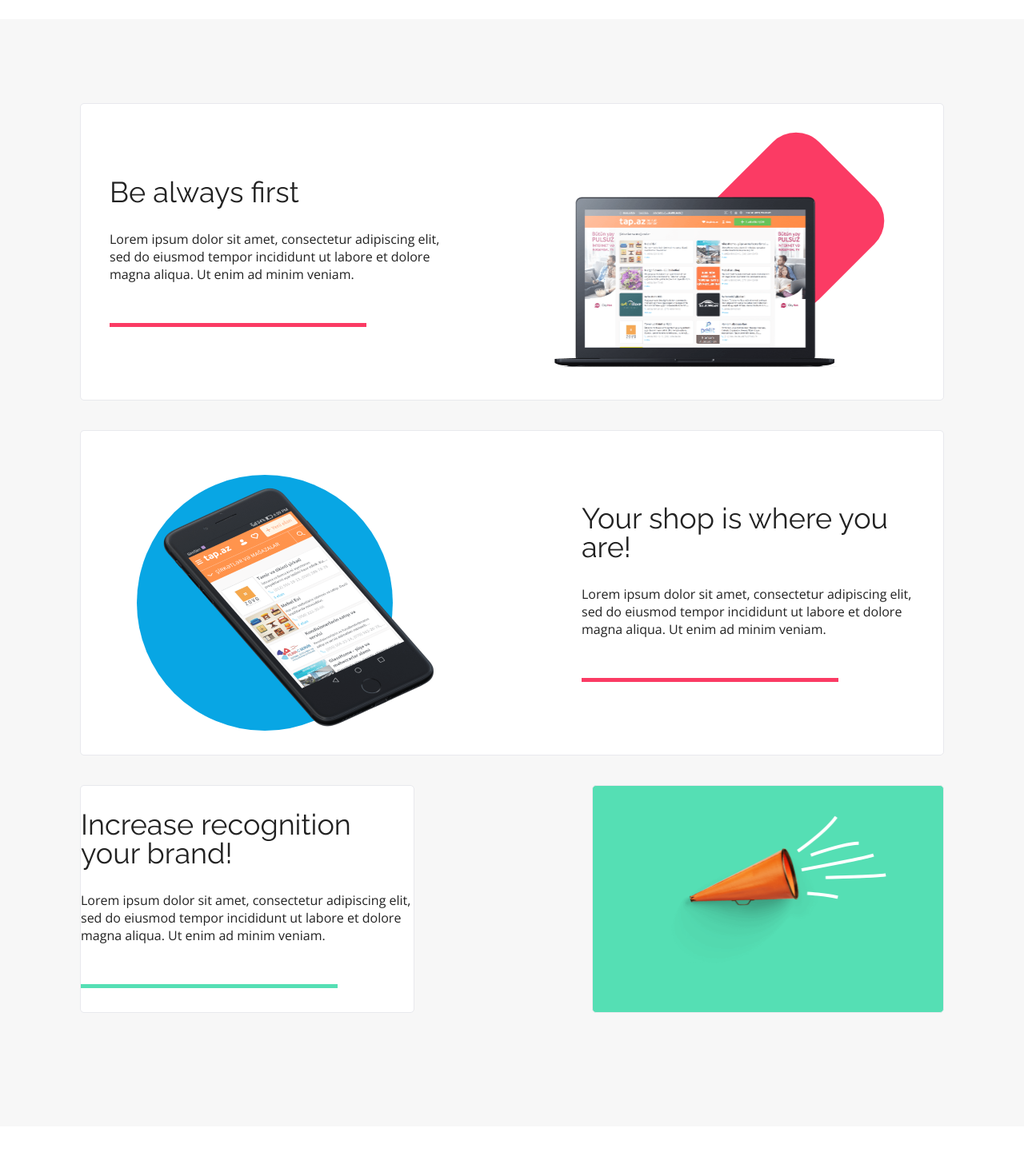
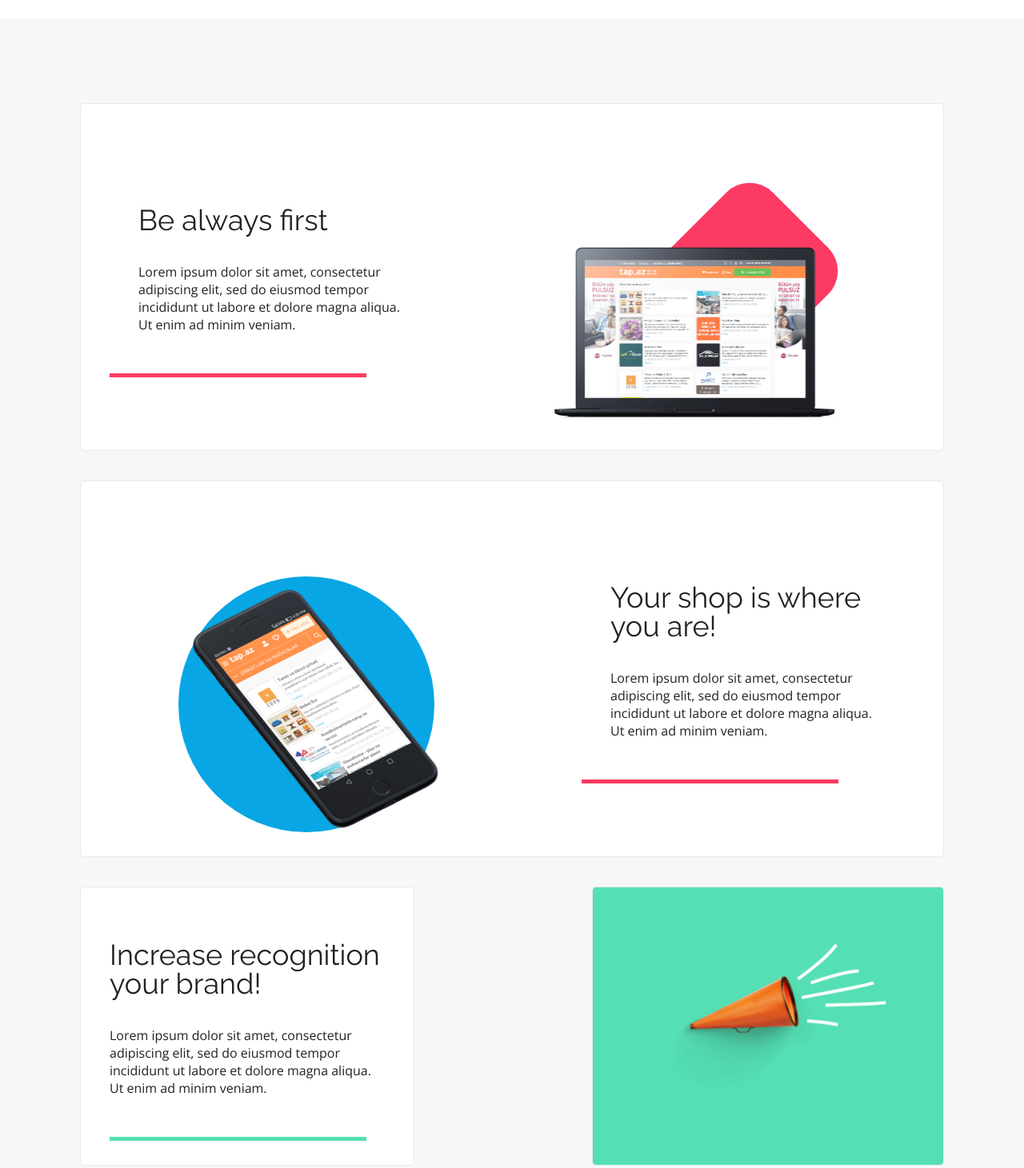
Before and after one commit to malineczky/best--shop, a website built with Parcel: page index.html in a window 1280 px wide. Shown: the part 1320-2781 px from the top of the page at 80% size. Built offline with nearby package versions, Linux system fonts and the light colour scheme; files whose address does not match are found by name.

Commit message:
prettier installed, anchors added, benefits styled

```diff
--- a/index.html
+++ b/index.html
@@ -55,7 +55,7 @@
 
     <main>
       <!-- SECTION STATISTICS -->
-      <section class="statistics">
+      <section class="statistics" id="why-us">
         <div class="statistics__content container">
           <h2 class="statistics__title">
             The most popular sales platform in country
@@ -91,7 +91,7 @@
         </div>
       </section>
 <!-- SECTION BENEFITS-->
-      <section class="benefits">
+      <section class="benefits" id="benefits">
         <div class="benefits__container container">
 
           <div class="benefits__single benefits__single--macbook">
@@ -128,7 +128,7 @@
         </div>
       </section>
       <!-- SECTION PRICING -->
-      <section class="pricing container">
+      <section class="pricing container" id="prices">
           <h2 class="pricing__title">Pricing</h2>
           <div class="pricing__boxes">
 
--- a/sass/components/benefits.scss
+++ b/sass/components/benefits.scss
@@ -42,6 +42,11 @@
             height: 5px;
             background-color: $color-redish;
             margin: 50px 0 0 0;
+        }
+
+        h2,
+        p {
+            margin: 36px;
         }
 
         @include tablet {
@@ -94,7 +99,7 @@
             position: absolute;
             transform: rotate(45deg);
             top: 56px;
-            left: 229px;
+            left: 171px;
 
             @include tablet {
                 width: 90px;
@@ -106,7 +111,7 @@
         }
     }
 
-    /* 2ND COLUMN OF BENEFITS */
+    /* 2ND RAW OF BENEFITS */
 
 
     &__single--iphone {
@@ -124,6 +129,7 @@
         margin-top: 29px;
         margin-bottom: 13px;
         margin-left: 70px;
+        padding-left: 40px;
         position: relative;
 
         @include tablet {
@@ -145,7 +151,7 @@
             background-color: $color-blue;
             position: absolute;
             top: 20px;
-            right: 106px;
+            right: 54px;
 
             @include tablet {
                 width: 131px;
@@ -157,7 +163,7 @@
 
     }
 
-    /* 3RD COLUMN OF BENEFITS */
+    /* 3RD RAW OF BENEFITS */
 
     &__double {
         display: flex;
@@ -184,6 +190,9 @@
 
                 &::after {
                     background-color: $color-green;
+                    content: '';
+                    position: relative;
+                    left: 36px;
                 }
             }
         }
```
Also changed, not shown: .prettierrc.json (added).
